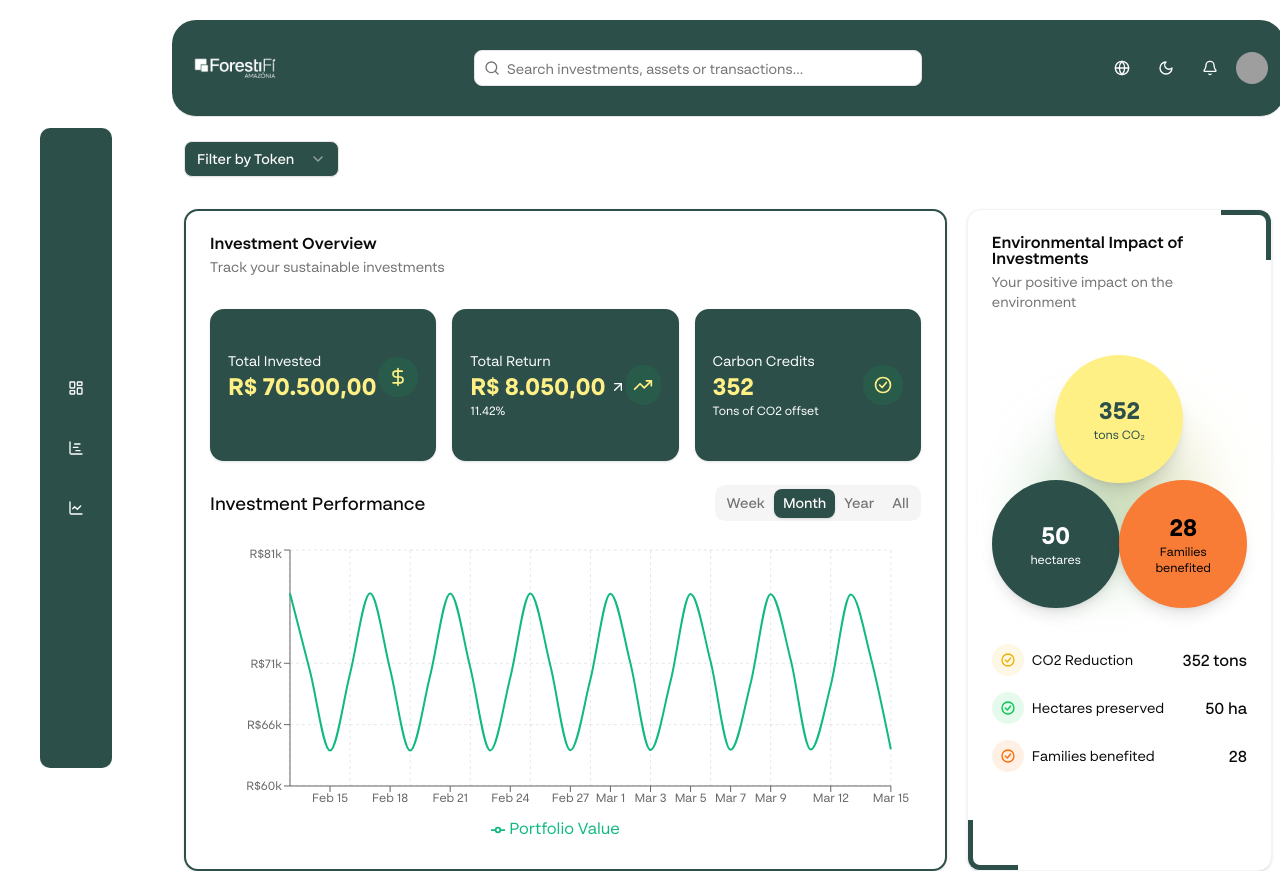
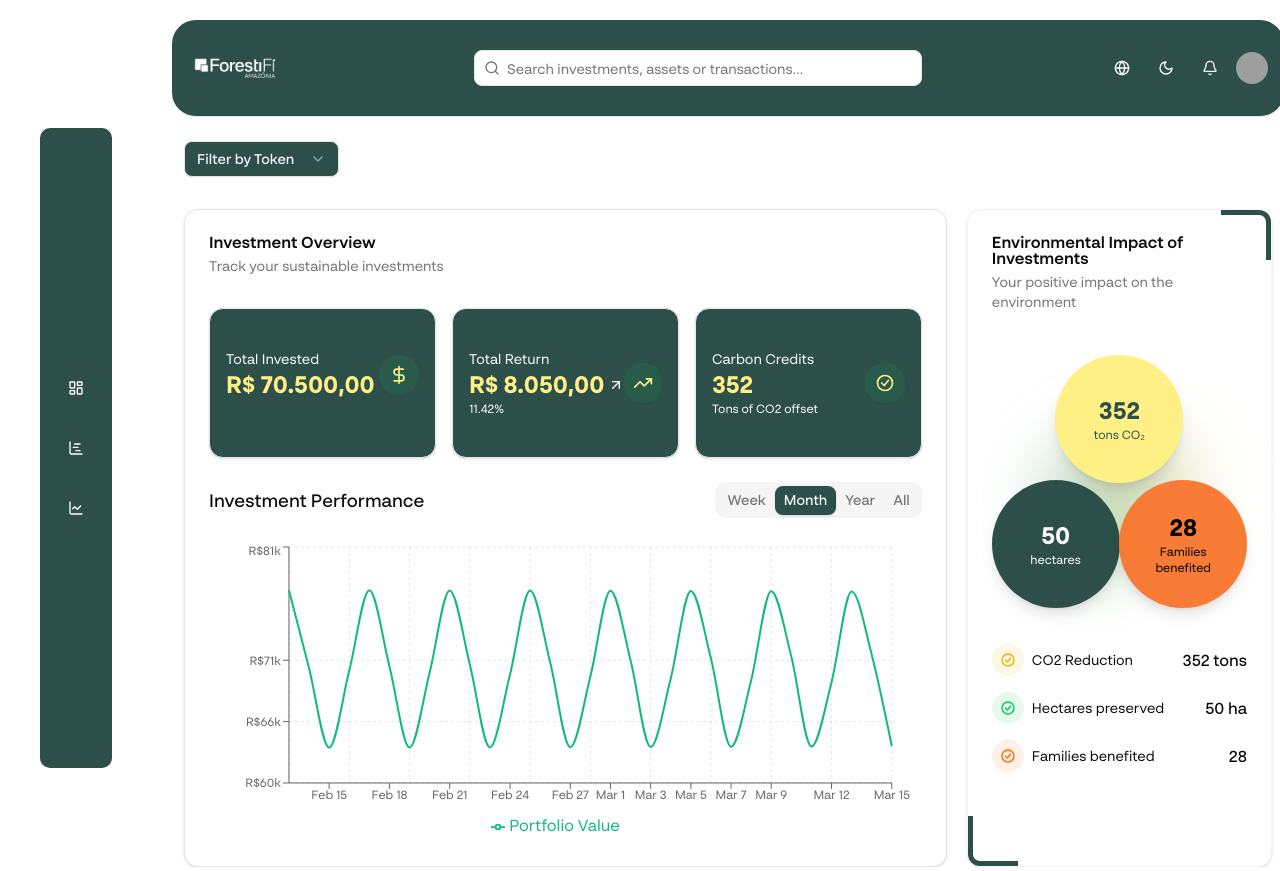
Before and after one commit to Camille846/dashboard-forestifi, a Next.js app: page / in a window 1280 px wide. Shown: the top 871 px of the page. Built offline with nearby package versions, Linux system fonts and the light colour scheme; grey boxes are pictures that could not be loaded.

Commit message:
Feat: remove card border

```diff
--- a/src/components/ui/card.tsx
+++ b/src/components/ui/card.tsx
@@ -7,7 +7,7 @@
     <div
       data-slot="card"
       className={cn(
-        "bg-card text-card-foreground flex flex-col gap-6 rounded-xl border border-primary border-2 py-6 shadow-sm",
+        "bg-card text-card-foreground flex flex-col gap-6 rounded-xl border py-6 shadow-sm",
         className
       )}
       {...props}
```
